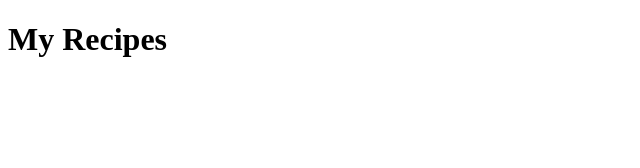
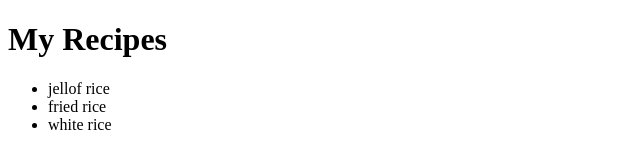
Before and after one commit to chidan-dee/Recipes, a plain HTML site: page other-Recipes/index.html in a window 1280 px wide. Shown: the whole page, without its empty margins (0-640 px from the left). Drawn offline with Linux system fonts and the light colour scheme.

Commit message:
frid rice.html,jellof rice.html,white rice.html

```diff
--- a/other-Recipes/index.html
+++ b/other-Recipes/index.html
@@ -6,8 +6,12 @@
     <meta name="viewport" content="width=x, initial-scale=1.0">
     <title>Document</title>
 </head>
-<h1>My Recipes</h1>
 <body>
-
+  <h1>My Recipes</h1>
+  <ul>
+    <li><a hrf="other-Recipes/jellof rice.html">jellof rice</a></li>
+    <li><a hrf="other-Recipes/fried rice.html">fried rice</a></li>
+    <li><a hrf="other-Recipes/white rice.html">white rice</a></li>
+  </xul>
 </body>
 </html>
```
Also changed, not shown: other-Recipes/jellof rice.html (+13 -0 lines).
